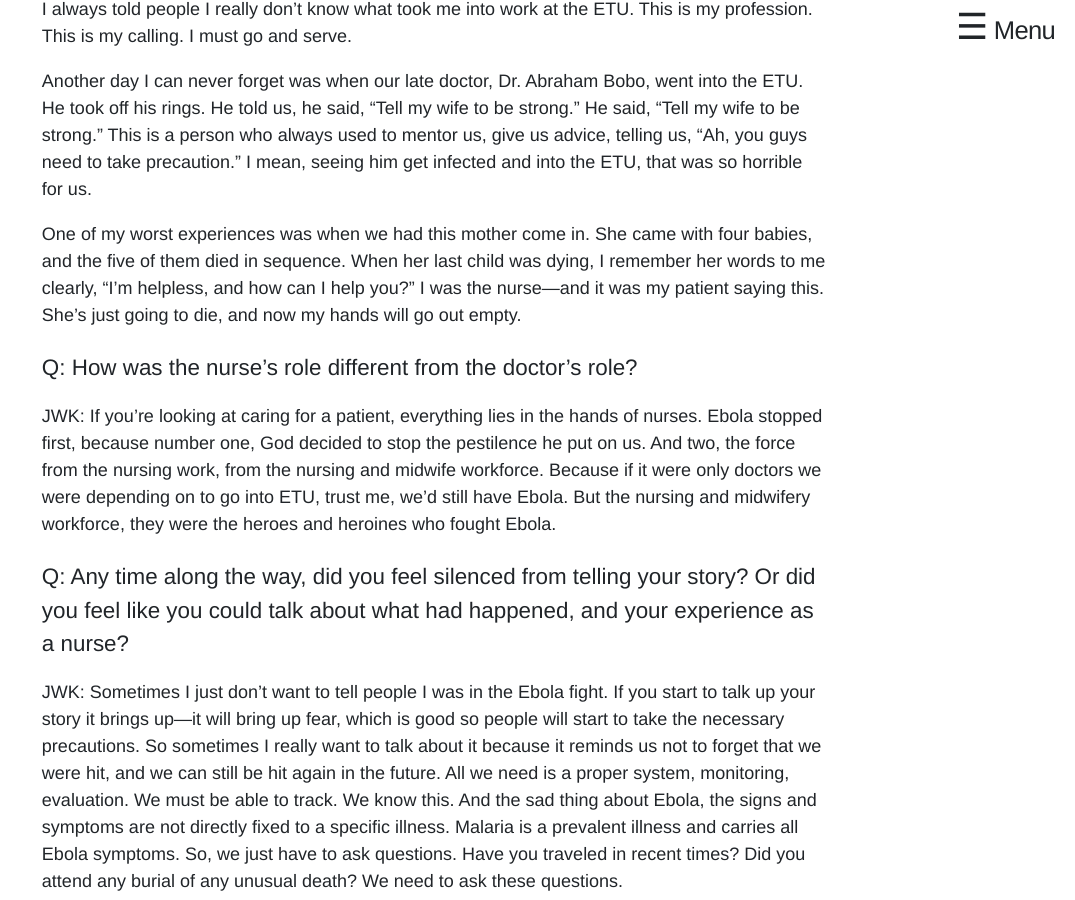
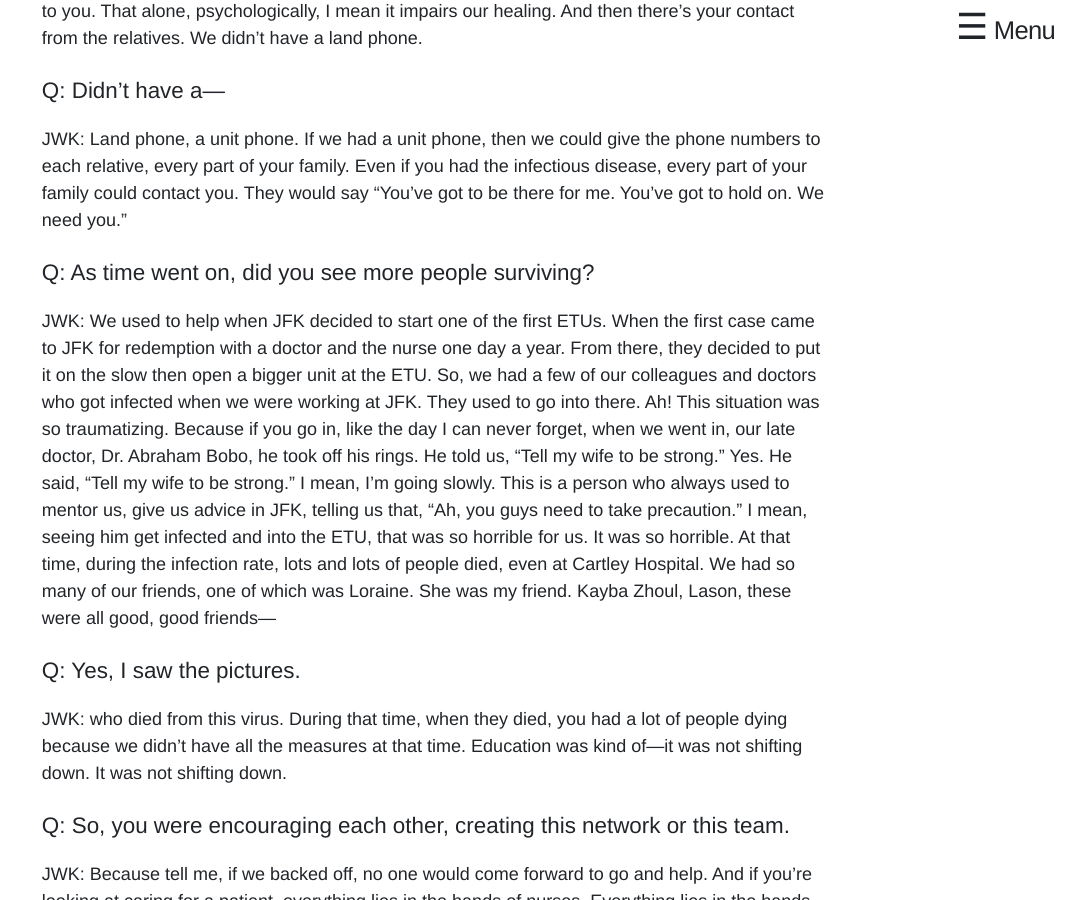
Before and after one commit to elotroalex/frontlines, a Jekyll site: the page built from _ebola/n19.md, in a window 1280 px wide and 900 px high, scrolled down 2116 px. Shown: the whole window, without its empty margins (205-1280 px from the left). Built offline with Jekyll 4.4.1, drawn with Linux system fonts in a browser that asks for light colours; some web fonts are replaced; some of the changed text lies outside the part shown.

Commit message:
fixes #31

```diff
--- a/_includes/excerpts/n19.md
+++ b/_includes/excerpts/n19.md
@@ -1,29 +1,44 @@
-Q: Can you talk about when you first moved from your work as a staff nurse at JFK into the Ebola Treatment Unit? Can you go back in time to the first few days that you were there and talk about that?
+Q: Can you tell me about the day you described and you went, you got out, you took your PPE off, and then you went to the clean room? What happened when you got there?
 {: .question}
 
-JWK: It was so traumatic. It was so traumatic. My experience as a staff nurse was completely different than in the ETU [Ebola Treatment Unit] because in the ETU, everyone was afraid. Everything was traumatizing. You would be on duty. You’d be at the triage, the screening area, screening patients, and you would see a friend, another nurse come in, infected and helpless. Because if you see your friend infected, the next thing that will come to your mind is, “Who’s next? Could it have been me?”
+JWK: We would always be dressed up in our PPE. So, when we get to the patient, they wouldn’t be able to recognize who’s in the PPE but we can recognize them. I think one of the things that was really killing our patients from the beginning was the psychosocial aspect.
 
-I always told people I really don’t know what took me into work at the ETU. This is my profession. This is my calling. I must go and serve.
-
-Another day I can never forget was when our late doctor, Dr. Abraham Bobo, went into the ETU.  He took off his rings. He told us, he said, “Tell my wife to be strong.” He said, “Tell my wife to be strong.” This is a person who always used to mentor us, give us advice, telling us, “Ah, you guys need to take precaution.” I mean, seeing him get infected and into the ETU, that was so horrible for us.
-
-One of my worst experiences was when we had this mother come in. She came with four babies, and the five of them died in sequence. When her last child was dying, I remember her words to me clearly, “I’m helpless, and how can I help you?” I was the nurse—and it was my patient saying this. She’s just going to die, and now my hands will go out empty.
-
-Q: How was the nurse’s role different from the doctor’s role?
+Q: Can you talk more about that?
 {: .question}
 
-JWK: If you’re looking at caring for a patient, everything lies in the hands of nurses.  Ebola stopped first, because number one, God decided to stop the pestilence he put on us. And two, the force from the nursing work, from the nursing and midwife workforce. Because if it were only doctors we were depending on to go into ETU, trust me, we’d still have Ebola. But the nursing and midwifery workforce, they were the heroes and heroines who fought Ebola.
+JWK: Yes. If you’re in a hospital, you are not seeing anyone. Only people dressed in masks come to you. That alone, psychologically, I mean it impairs our healing. And then there’s your contact from the relatives. We didn’t have a land phone.
+
+Q: Didn’t have a—
+{: .question}
+
+JWK: Land phone, a unit phone. If we had a unit phone, then we could give the phone numbers to each relative, every part of your family. Even if you had the infectious disease, every part of your family could contact you. They would say “You’ve got to be there for me. You’ve got to hold on. We need you.”
+
+Q: As time went on, did you see more people surviving?
+{: .question}
+
+JWK: We used to help when JFK decided to start one of the first ETUs. When the first case came to JFK for redemption with a doctor and the nurse one day a year. From there, they decided to put it on the slow then open a bigger unit at the ETU. So, we had a few of our colleagues and doctors who got infected when we were working at JFK. They used to go into there. Ah! This situation was so traumatizing. Because if you go in, like the day I can never forget, when we went in, our late doctor, Dr. Abraham Bobo, he took off his rings. He told us, “Tell my wife to be strong.” Yes. He said, “Tell my wife to be strong.” I mean, I’m going slowly. This is a person who always used to mentor us, give us advice in JFK, telling us that, “Ah, you guys need to take precaution.” I mean, seeing him get infected and into the ETU, that was so horrible for us. It was so horrible. At that time, during the infection rate, lots and lots of people died, even at Cartley Hospital. We had so many of our friends, one of which was Loraine. She was my friend.  Kayba Zhoul, Lason, these were all good, good friends—
+
+Q: Yes, I saw the pictures.
+{: .question}
+
+JWK: who died from this virus. During that time, when they died, you had a lot of people dying because we didn’t have all the measures at that time. Education was kind of—it was not shifting down. It was not shifting down.
+
+Q: So, you were encouraging each other, creating this network or this team.
+{: .question}
+
+JWK: Because tell me, if we backed off, no one would come forward to go and help. And if you’re looking at caring for a patient, everything lies in the hands of nurses. Everything lies in the hands of nurses. Imagine the amount of doctors we had. I’m telling you that these four doctors were like an army for more survivors, these doctors. And I can say it to anybody because these are doctors who would enter ETU with the nurses, buck off the work. Ebola stopped first because number one, because God decided to stop the pestilence he put on us. And two, the force from the nursing work, from nursing and midwife workforce. Because if it were only doctors we were depending on to go into ETU, trust me, by this time we’d still be into Ebola.  But the nursing and midwifery workforce, they were the heroes and heroines behind the fighting of Ebola.
 
 Q: Any time along the way, did you feel silenced from telling your story? Or did you feel like you could talk about what had happened, and your experience as a nurse?
 {: .question}
 
-JWK: Sometimes I just don’t want to tell people I was in the Ebola fight. If you start to talk up your story it brings up—it will bring up fear, which is good so people will start to take the necessary precautions. So sometimes I really want to talk about it because it reminds us not to forget that we were hit, and we can still be hit again in the future. All we need is a proper system, monitoring, evaluation. We must be able to track. We know this. And the sad thing about Ebola, the signs and symptoms are not directly fixed to a specific illness. Malaria is a prevalent illness and carries all Ebola symptoms. So, we just have to ask questions. Have you traveled in recent times? Did you attend any burial of any unusual death? We need to ask these questions.
+JWK: Sometimes I just don’t want to tell people I was in the Ebola fight. And again, sometimes I want to talk about it because I’m proud to be an infectious disease nurse. I can say for once that I was able to be a model to fight Ebola. And again, I want people to know that Ebola is still around. So, we still have to concern ourselves. If you start to talk up your story it brings up—it will bring up fear and people will start to take the necessary precautions. So sometimes I really want to talk about it because it reminds us not to forget that we were hit and we can still be hit again in the future. All we need is a proper system, monitoring, evaluation. We must be able to track. We know this. And the sad thing about Ebola, it has so many things. The signs and symptoms are not directly fixed to a specific illness. Malaria is a prevalent illness and carries all Ebola symptoms. So, we just have to ask questions, those minimal questions. Have you traveled in recent times? Did you attend any burial of any unusual death? We need to ask these questions. Then we can be able to have a clue. We’re still not—I mean we’re still not—we don’t need to forget about those things that we said.
 
 Q: What helped you to keep going?
 {: .question}
 
-JWK: We had a team built up. We already had this working relationship. It’s like, I need to watch your back. You need to watch my back. Because [if] one man goes down, everyone goes down. It was a team effort. That kept me going, kept me encouraged. That was the resilient force that we had that kept us going.
+JWK: We had a team built up. We already knew each other. We already had this working relationship. Seeing ourselves in an infectious area, it’s like, I need to watch your back. You need to watch my back. Because one man goes down, everyone goes down. That was a team effort. That kept me going, kept me encouraged. From the beginning, it was discouraging because if you’re in a high-risk area, and we had some challenges with salary as usual. But when our colleagues come into this area, they didn’t come here because of the hundred dollars our ministry will pay them. You can’t buy your life with five hundred or a hundred dollars. So, you came here to give care. You must encourage yourself first, forget about how much you’re going to get, and make sure that you came here for a reason and for a purpose. Your desire is to make sure that our family in the ETU should be putting out with our care. So that was the resilient force that we had that kept us going.
 
-And we can only have it when the health ministry enforces action and gives strength to our Ebola nurses. They need to recognize that we nurses are the arm behind a good health system and understand that nurses need to be prioritized in this country. A nursing force needs to be strong. If you go to other countries, the people prioritize the nurses. Because we spent more time in all our efforts behind patient care than a doctor. A doctor comes and they prescribe and he or she goes. But if I’m not there too, whatever you prescribe, your prescription won’t be carried out. If you look at prescription and care, like sixty percent of the work is left with nursing and midwifery. So, all we need to do is to put in more time, provide those requisite materials for the nurses to work with.
+Q: Is there anything else you’d like to share?
+{: .question}
 
-I hope that we could have specialized nursing practices in Liberia. If I want to be a pediatric nurse, I’d be able to specialize in pediatrics. If I want to be an OB/GYN nurse, I can specialize. I have high interest in being a nutritionist, but there is no school here that offers nutrition. I don’t even think we have ten persons who are nutritionists in Liberia. I don’t really know if we have some. I would like us to have nursing within all areas. It gives us more strength to spread our wings.
+JWK: We can only have it when the health ministry enforces action and gives strength to our Ebola nurses. They need to recognize that we nurses are the arm behind a good health system and understand that nurses need to be prioritized in this country. A nursing force needs to be as strong as any other thing. If you go to other countries, the people prioritize the nurses. Because we spent more time in all our efforts behind patient care than a doctor. A doctor comes and they prescribe and he or she goes. But when you talk about how the patient gets out, we know other takes the glory. But if we don’t prescribe, I will not carry out my function. If I’m not there too, whatever you prescribe, your prescription won’t be carried out. If you look at prescription and care, like sixty percent of the work is left with nursing and midwifery. But forty percent is then with our physician. So, all we need to do is to put in more time, provide those requisite materials for the nurses to work with.
```
